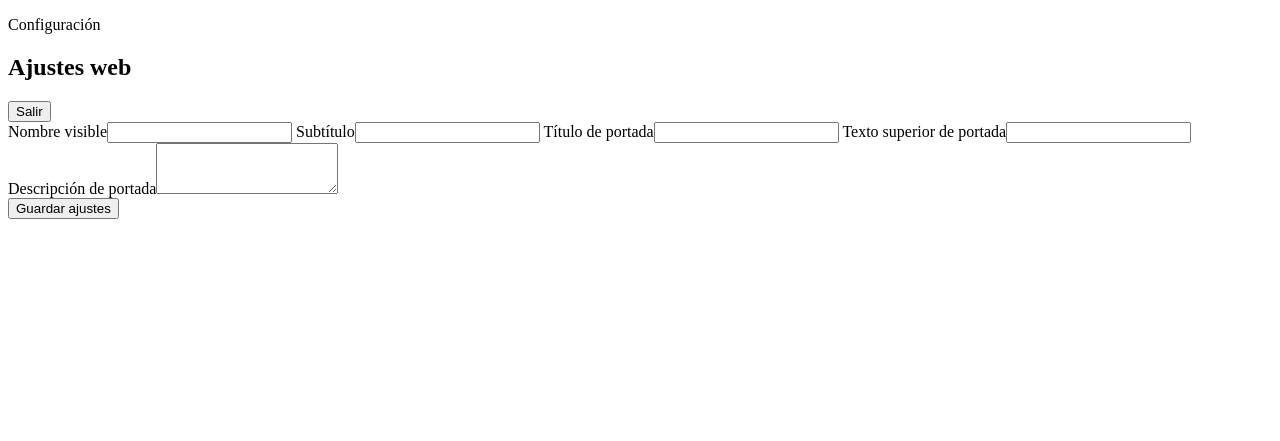
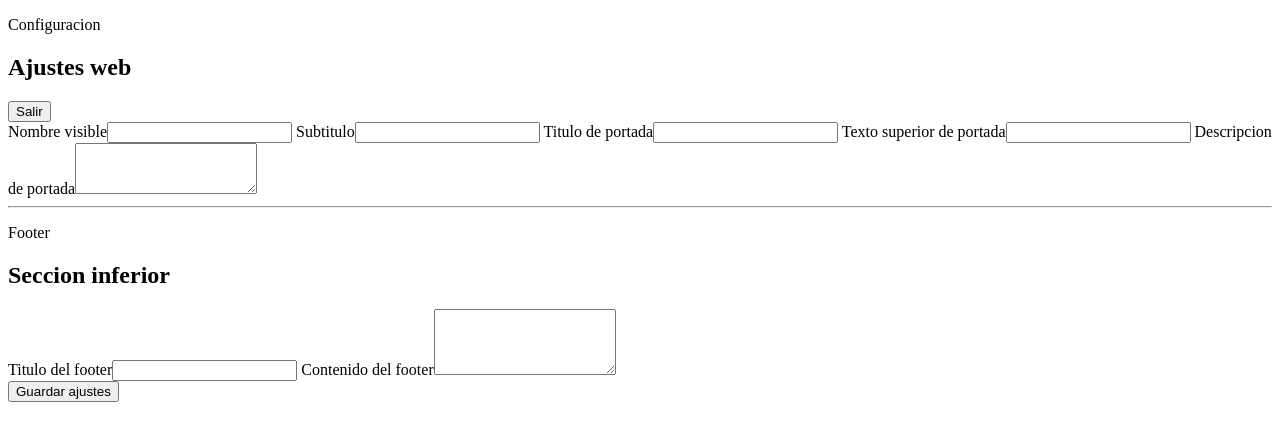
Before and after one commit to starkvind/niguace-crm, a PHP site: template app/Views/admin/settings.php in a window 1280 px wide. Shown: the part 66-507 px from the top of the page. Run offline with PHP 8.4, Linux system fonts and the light colour scheme; the template is opened without the code that fills it: most values are stand-ins (such as "Sample title", 1, 10 or a date in 2020); data that the repository does not hold is empty; some libraries are stand-ins or nearby versions.

Commit message:
- feat(admin): add footer title and content settings to site configuration - feat(layout): render configurable footer below main content when configured - style(site): add footer and settings section styles for the new admin controls

```diff
--- a/app/Controllers/AdminController.php
+++ b/app/Controllers/AdminController.php
@@ -32,6 +32,8 @@ class AdminController
             'homepageTitle' => setting('homepage_title', 'Archivo de campana'),
             'heroEyebrow' => setting('hero_eyebrow', ''),
             'heroDescription' => setting('hero_description', ''),
+            'footerTitle' => setting('footer_title', ''),
+            'footerContent' => setting('footer_content', ''),
         ]);
     }
 
@@ -45,6 +47,8 @@ class AdminController
         Setting::set('homepage_title', trim((string) ($_POST['homepage_title'] ?? '')) ?: 'Archivo de campana');
         Setting::set('hero_eyebrow', trim((string) ($_POST['hero_eyebrow'] ?? '')));
         Setting::set('hero_description', trim((string) ($_POST['hero_description'] ?? '')));
+        Setting::set('footer_title', trim((string) ($_POST['footer_title'] ?? '')));
+        Setting::set('footer_content', trim((string) ($_POST['footer_content'] ?? '')));
         redirect('/admin/settings');
     }
 
--- a/app/Views/admin/settings.php
+++ b/app/Views/admin/settings.php
@@ -1,15 +1,22 @@
 <section class="admin-shell">
     <div class="admin-topbar">
-        <div><p class="eyebrow">Configuración</p><h1>Ajustes web</h1></div>
+        <div><p class="eyebrow">Configuracion</p><h1>Ajustes web</h1></div>
     </div>
     <?php require __DIR__ . '/_menu.php'; ?>
     <form class="panel stack settings-panel" method="post" action="<?= e(url('/admin/settings')) ?>">
         <input type="hidden" name="_token" value="<?= e(csrf_token()) ?>">
         <label>Nombre visible<input type="text" name="site_name" value="<?= e($siteName) ?>" required></label>
-        <label>Subtítulo<input type="text" name="site_tagline" value="<?= e($siteTagline) ?>"></label>
-        <label>Título de portada<input type="text" name="homepage_title" value="<?= e($homepageTitle) ?>"></label>
+        <label>Subtitulo<input type="text" name="site_tagline" value="<?= e($siteTagline) ?>"></label>
+        <label>Titulo de portada<input type="text" name="homepage_title" value="<?= e($homepageTitle) ?>"></label>
         <label>Texto superior de portada<input type="text" name="hero_eyebrow" value="<?= e($heroEyebrow) ?>"></label>
-        <label>Descripción de portada<textarea name="hero_description" rows="3"><?= e($heroDescription) ?></textarea></label>
+        <label>Descripcion de portada<textarea name="hero_description" rows="3"><?= e($heroDescription) ?></textarea></label>
+        <hr class="settings-divider">
+        <div>
+            <p class="eyebrow">Footer</p>
+            <h2>Seccion inferior</h2>
+        </div>
+        <label>Titulo del footer<input type="text" name="footer_title" value="<?= e($footerTitle) ?>"></label>
+        <label>Contenido del footer<textarea name="footer_content" rows="4"><?= e($footerContent) ?></textarea></label>
         <div class="admin-actions"><button class="button primary" type="submit">Guardar ajustes</button></div>
     </form>
 </section>
--- a/app/Views/layouts/main.php
+++ b/app/Views/layouts/main.php
@@ -6,6 +6,8 @@
     <?php
         $siteName = setting('site_name', config('app_name'));
         $siteTagline = setting('site_tagline', 'Archivo arcano');
+        $footerTitle = setting('footer_title', '');
+        $footerContent = setting('footer_content', '');
         $pageTitle = $title ?? $siteName;
         $description = $metaDescription ?? setting('site_meta_description', setting('hero_description', ''));
         $scheme = (!empty($_SERVER['HTTPS']) && $_SERVER['HTTPS'] !== 'off') ? 'https' : 'http';
@@ -61,6 +63,14 @@
         </form>
     </header>
     <main><?= $content ?></main>
+    <?php if ($footerTitle !== '' || $footerContent !== ''): ?>
+        <footer class="site-footer">
+            <div class="site-footer-inner">
+                <?php if ($footerTitle !== ''): ?><h2><?= e($footerTitle) ?></h2><?php endif; ?>
+                <?php if ($footerContent !== ''): ?><p><?= nl2br(e($footerContent)) ?></p><?php endif; ?>
+            </div>
+        </footer>
+    <?php endif; ?>
     <script src="<?= e(url('/assets/js/site.js')) ?>"></script>
 </body>
 </html>
```
Also changed, not shown: public/assets/css/app.css.
